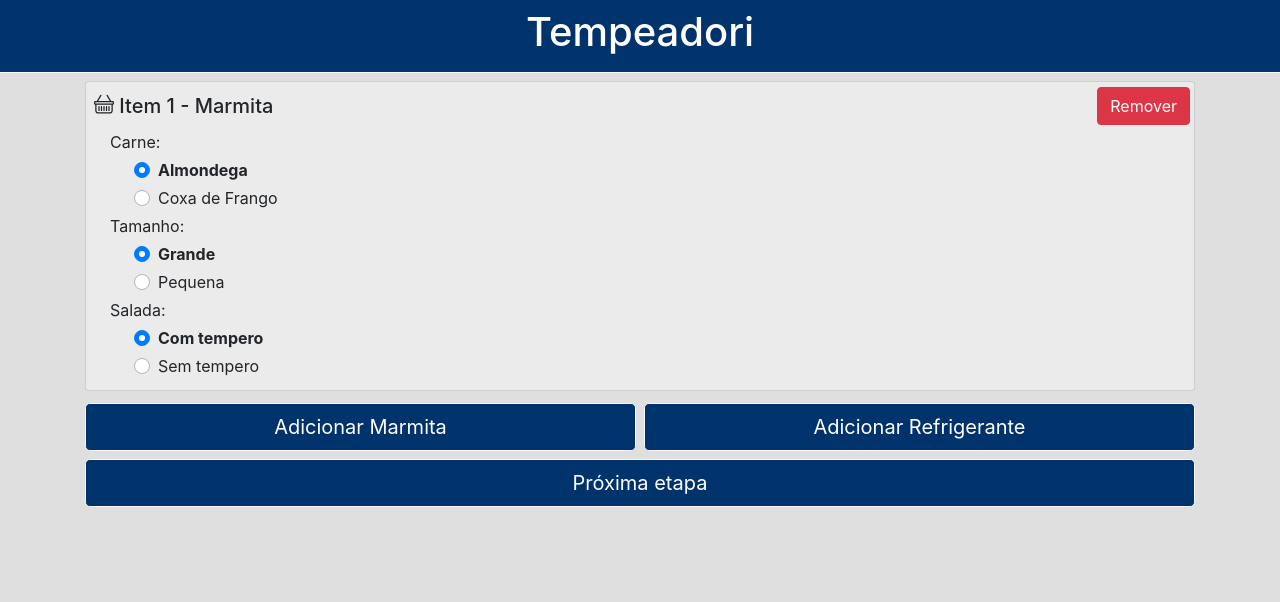
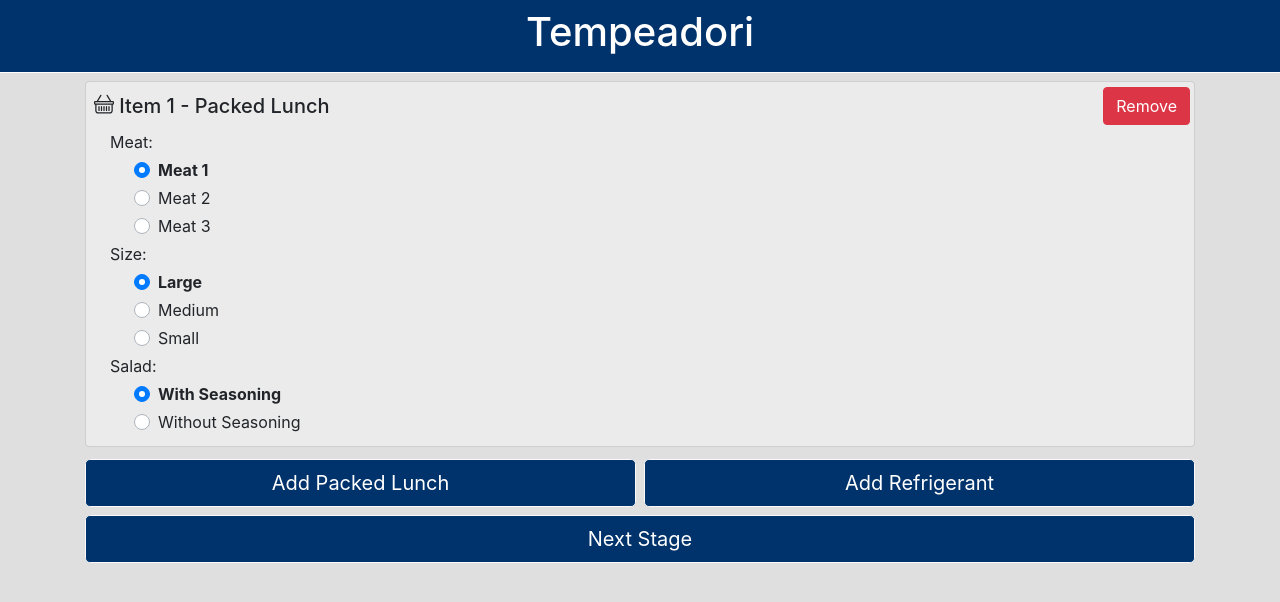
Before and after one commit to GustavoKlinfuss/Lunch-X__WebApp, a Vue app: page / in a window 1280 px wide. Shown: the top 602 px of the page. Built offline with nearby package versions, Linux system fonts and the light colour scheme; what vue-the-mask would draw is missing.

Commit message:
Renaming things and translate to english

```diff
--- a/src/App.vue
+++ b/src/App.vue
@@ -4,12 +4,12 @@
   <div class="container mt-2">
     <order-screen
       v-if="stage === StagesEnum.OrderScreen"
-      v-on:step-completed="toNextScreen()"
+      v-on:step-completed="toNextStage()"
       :orderDetails="orderDetails"/>
     <user-info-screen
       v-if="stage === StagesEnum.UserInfoScreen"
       v-on:step-completed="openModal()"
-      v-on:to-previous-screen="toPreviousScreen()"
+      v-on:to-previous-stage="toPreviousStage()"
       :userDetails="userDetails"/>
     <finish-order-modal
       :orderDetails="orderDetails"
@@ -28,6 +28,12 @@ import { OrderItemTypeEnum, StagesEnum } from './variables/enums.js'
 import axios from 'axios'
 
 export default {
+  components: {
+    OrderScreen,
+    UserInfoScreen,
+    FinishOrderModal
+  },
+
   data: function () {
     return {
       stage: StagesEnum.OrderScreen,
@@ -37,17 +43,13 @@ export default {
       userDetails: {type: Object}
     }
   },
-  components: {
-    OrderScreen,
-    UserInfoScreen,
-    FinishOrderModal
-  },
+
   methods: {
-    toPreviousScreen: function () {
+    toPreviousStage: function () {
       this.stage -= 1;
     },
 
-    toNextScreen: function () {
+    toNextStage: function () {
       this.stage += 1;
     },
 
@@ -60,15 +62,20 @@ export default {
     },
 
     finishOrder: function () {
-      axios.post('http://localhost:3000/', {userDetails: this.userDetails, orderDetails: this.orderDetails})
+      const data = {
+        userDetails: this.userDetails,
+        orderDetails: this.orderDetails
+      }
+
+      axios.post('http://localhost:3000/', data)
       .then((response) => {
         if (response.data.Success) {
-          alert("Seu pedido foi realizado! \n\n Será entregue em cerca de 30 minutos.");
+          alert("Your order has been placed! \n\n Will be delivered in approximately 30 minutes!");
         }
       })
       .catch(error => {
         console.log(error);
-        alert('Ocorreu um erro. Por favor tente novamente!')
+        alert('An error has ocurred. Please try again!')
       })
     }
   }
--- a/src/app/order-details/OrderScreen.vue
+++ b/src/app/order-details/OrderScreen.vue
@@ -15,14 +15,14 @@
 	<div class="d-flex">
 		<gt-button
 			class="w-50 mr-1"
-			text="Adicionar Marmita"
+			text="Add Packed Lunch"
 			v-on:click="addItemToOrder(OrderItemTypeEnum.PackedLunch)"/>
 		<gt-button
 			class="w-50 ml-1"
-			text="Adicionar Refrigerante"
+			text="Add Refrigerant"
 			v-on:click="addItemToOrder(OrderItemTypeEnum.Refrigerant)"/>
 	</div>
-	<gt-button text="Próxima etapa" v-on:click="finishOrder()"/>
+	<gt-button text="Next Stage" v-on:click="toNextStage()"/>
 </div>
 </template>
 
@@ -53,7 +53,7 @@ export default {
 		}
 	},
 	methods: {
-		finishOrder: function () {
+		toNextStage: function () {
 			this.$emit('step-completed', this.orderDetails);
 		},
 
@@ -65,8 +65,6 @@ export default {
 		getNewItemByItemType: function (itemType) {
 			if(itemType === OrderItemTypeEnum.PackedLunch) return this.newPackedLunch();
 			if(itemType === OrderItemTypeEnum.Refrigerant) return this.newRefrigerant();
-
-			throw "Não foi selecionado nem marmita, nem refrigerante";
 		},
 
 		newPackedLunch: function() {
--- a/src/app/order-details/packed-lunch-card/PackedLunchCard.vue
+++ b/src/app/order-details/packed-lunch-card/PackedLunchCard.vue
@@ -1,43 +1,49 @@
 <template>
-<gt-card headerIcon="basket" :index="index" headerText="Marmita" v-on:exclude-card="excludeCard()">
-  <gt-label>Carne:</gt-label>
-  <gt-radio :options="packedLunchOptions.meatOptions" v-model="item.meat"/>
+<gt-card titleIcon="basket" cardTitle="Packed Lunch" :index="index" v-on:exclude-card="excludeCard()">
+  <span>Meat:</span>
+  <gt-radio
+    :options="packedLunchOptions.meatOptions"
+    v-model="item.meat"/>
 
-  <gt-label>Tamanho:</gt-label>
-  <gt-radio :options="packedLunchOptions.sizeOptions" v-model="item.size"/>
+  <span>Size:</span>
+  <gt-radio
+    :options="packedLunchOptions.sizeOptions"
+    v-model="item.size"/>
 
-  <gt-label>Salada:</gt-label>
-  <gt-radio :options="packedLunchOptions.saladOptions" v-model="item.salad"/>
+  <span>Salad:</span>
+  <gt-radio
+    :options="packedLunchOptions.saladOptions"
+    v-model="item.salad"/>
 </gt-card>
 </template>
 
 <script>
 import GtRadio from '../../../components/GtRadio.vue'
-import GtLabel from '../../../components/GtLabel.vue'
+import GtCard from '../../../components/GtCard.vue'
 import { RestaurantMenu } from '../../../variables/enums.js'
-import GtCard from '../../../components/GtCard.vue'
 
 export default {
-  name: 'RequestCard',
   components: {
     GtRadio,
-    GtLabel,
     GtCard
   },
+
   data: function () {
     return {
       packedLunchOptions: {
         meatOptions: this.getMeatOptionsFromThisDay(),
-        sizeOptions: ['Grande', 'Pequena'],
-        saladOptions: ['Com tempero', 'Sem tempero'],
+        sizeOptions: ['Large', 'Medium', 'Small'],
+        saladOptions: ['With Seasoning', 'Without Seasoning'],
       },
       RestaurantMenu
     }
   },
+
   props: {
     item: Object,
     index: Number
   },
+
   methods: {
     getMeatOptionsFromThisDay: function() {
       const thisDayOfWeek = (new Date(Date.now())).getDay();
--- a/src/app/order-details/refrigerant-card/RefrigerantCard.vue
+++ b/src/app/order-details/refrigerant-card/RefrigerantCard.vue
@@ -1,37 +1,46 @@
 <template>
-<gt-card headerIcon="cup-straw" :index="index" headerText="Refrigerante" v-on:exclude-card="excludeCard()">
-  <gt-label>Opção:</gt-label>
-  <gt-radio :options="refrigerantOptions.refrigerantTypeOptions" v-model="item.refrigerantType"/>
+<gt-card
+  titleIcon="cup-straw"
+  :index="index"
+  cardTitle="Refrigerant"
+  v-on:exclude-card="excludeCard()"
+>
+  <span>Option:</span>
+  <gt-radio
+    :options="refrigerantOptions.refrigerantTypeOptions"
+    v-model="item.refrigerantType"/>
 
-  <gt-label>Tamanho:</gt-label>
-  <gt-radio :options="refrigerantOptions.refrigerantSizeOptions" v-model="item.refrigerantSize"/>
+  <span>Size:</span>
+  <gt-radio
+    :options="refrigerantOptions.refrigerantSizeOptions"
+    v-model="item.refrigerantSize"/>
 </gt-card>
 </template>
 
 <script>
 import GtRadio from '../../../components/GtRadio.vue'
-import GtLabel from '../../../components/GtLabel.vue'
 import GtCard from '../../../components/GtCard.vue'
 
 export default {
-  name: 'RequestCard',
   components: {
     GtRadio,
-    GtLabel,
     GtCard
   },
+
   data: function () {
     return {
       refrigerantOptions: {
-        refrigerantTypeOptions: ['Coca-cola', 'Fanta laranja', 'Sprite', 'Guaraná Kuat'],
-        refrigerantSizeOptions: ['300ml', '600ml', '1 litro', '2 litros']
+        refrigerantTypeOptions: ['Refrigerant 1', 'Refrigerant 2', 'Refrigerant 3', 'Refrigerant 4'],
+        refrigerantSizeOptions: ['Size 1', 'Size 2', 'Size 3']
       }
     }
   },
+
   props: {
     item: Object,
     index: Number
   },
+
   methods: {
     excludeCard: function () {
       this.$emit('exclude-card', this.index)
--- a/src/app/user-details/UserInfoScreen.vue
+++ b/src/app/user-details/UserInfoScreen.vue
@@ -2,18 +2,47 @@
 <b-form v-on:submit="onSubmit">
   <div class="d-flex flex-column">
     <div class="card px-3 pt-2 mb-2">
-      <h5>Dados para contato e entrega</h5>
-      <gt-input label="Nome:" required v-model="userDetails.name"/>
-      <gt-input label="Rua:" required  v-model="userDetails.addressStreet"/>
+      <h5>Data to contact and delivery</h5>
+
+      <gt-input
+        label="Name:"
+        v-model="userDetails.name"
+        required/>
+
+      <gt-input
+        label="Street:"
+        v-model="userDetails.addressStreet"
+        required/>
+
       <div class="d-flex">
-        <gt-input type="number" class="w-50 mr-1" label="Número:" required v-model="userDetails.addressNumber"/>
-        <gt-input class="w-50 ml-1" label="Complemento:" v-model="userDetails.addressComplement"/>
+        <gt-input
+          class="w-50 mr-1"
+          label="Number:"
+          v-model="userDetails.addressNumber"
+          type="number"
+          required/>
+
+        <gt-input
+          class="w-50 ml-1"
+          label="Complement:"
+          v-model="userDetails.addressComplement"/>
       </div>
-      <gt-input type="phone" label="Telefone:" required v-model="userDetails.phone"/>
+
+      <gt-input
+        label="Phone:"
+        v-model="userDetails.phone"
+        type="phone"
+        required/>
     </div>
     <div class="d-flex">
-      <gt-button class="back-button" icon="arrow-left" v-on:click="toPreviousScreen()"/>
-      <gt-button class="w-100 ml-1" type="submit" text="Próxima etapa"/>
+      <gt-button
+        class="back-button"
+        icon="arrow-left"
+        v-on:click="toPreviousStage()"/>
+      <gt-button
+        class="w-100 ml-1"
+        type="submit"
+        text="Next Stage"/>
     </div>
   </div>
 </b-form>
@@ -28,6 +57,7 @@ export default {
     GtButton,
     GtInput
   },
+
   props: {
     userDetails: {
       name: String,
@@ -37,6 +67,7 @@ export default {
       phone: String
     }
   },
+
   methods: {
     finishUserDetails: function () {
       this.$emit('step-completed', this.userDetails);
@@ -47,8 +78,8 @@ export default {
       this.finishUserDetails();
     },
 
-    toPreviousScreen: function() {
-      this.$emit('to-previous-screen');
+    toPreviousStage: function() {
+      this.$emit('to-previous-stage');
     }
   }
 }
--- a/src/components/GtCard.vue
+++ b/src/components/GtCard.vue
@@ -2,10 +2,18 @@
 <div class="card pb-2 mb-2">
   <div class="p-1 d-flex justify-content-between">
     <h5 class="my-2 ml-1">
-      <b-icon :icon="headerIcon" shift-v="2"></b-icon>
-      Item {{index + 1}} - {{ headerText }}
+      <b-icon
+        :icon="titleIcon"
+        shift-v="2"></b-icon>
+      Item {{index + 1}} - {{ cardTitle }}
     </h5>
-    <gt-remove-button v-on:click="excludeCard()"/>
+    <b-button
+      class="align-self-center"
+      variant="danger"
+      v-on:click="excludeCard()"
+    >
+      Remove
+    </b-button>
   </div>
   <div class="ml-4">
     <slot></slot>
@@ -14,19 +22,15 @@
 </template>
 
 <script>
-import GtRemoveButton from '../components/GtRemoveButton.vue'
 
 export default {
-  components: {
-    GtRemoveButton
-  },
-
   props: {
     order: Object,
     index: Number,
-    headerIcon: String,
-    headerText: String
+    titleIcon: String,
+    cardTitle: String
   },
+
   methods: {
     excludeCard: function () {
       this.$emit('exclude-card');
--- a/src/components/GtLabel.vue
+++ /dev/null
@@ -1,19 +0,0 @@
-<template>
-<label>
-  <span>
-    <slot></slot>
-  </span>
-</label>
-</template>
-
-<script>
-
-export default {
-}
-</script>
-
-<style scoped>
-label {
-  margin: 0px;
-}
-</style>
--- a/src/components/GtRemoveButton.vue
+++ /dev/null
@@ -1,28 +0,0 @@
-<template>
-<b-button
-  class="align-self-center"
-  variant="danger"
-  v-on:click="click()"
-  >
-  <div class="d-flex aligh-items-center">
-    <!-- <b-icon icon="trash" shift-v="-2" shift-h="-3"></b-icon> -->
-    <span>Remover</span>
-  </div>
-</b-button>
-</template>
-
-<script>
-export default {
-  methods: {
-    click() {
-      this.$emit('click');
-    }
-  }
-}
-</script>
-
-<style scoped>
-/* .remove-button { */
-  /* height: 40px; */
-/* } */
-</style>
--- a/src/variables/enums.js
+++ b/src/variables/enums.js
@@ -10,11 +10,11 @@ export const StagesEnum = Object.freeze({
 });
 
 export const RestaurantMenu = Object.freeze({
-  0: ["Domingo não tem pedido 01", "Domingo não tem pedido 02", "Domingo não tem pedido 03"],
-  1: ["Frango", "Bife"],
-  2: ["Costela", "Pernil"],
-  3: ["Almondega", "Coxa de Frango"],
-  4: ["Frango ao molho branco", "Bife a milanesa"],
-  5: ["Peixe", "Frango xadrez"],
-  6: ["Feijoada", "Strogonoff de Frango"]
+  0: ["Meat 1", "Meat 2", "Meat 3"], // Sunday
+  1: ["Meat 1", "Meat 2", "Meat 3"], // Monday
+  2: ["Meat 1", "Meat 2", "Meat 3"], // Tuesday
+  3: ["Meat 1", "Meat 2", "Meat 3"], // Wednesday
+  4: ["Meat 1", "Meat 2", "Meat 3"], // Thursday
+  5: ["Meat 1", "Meat 2", "Meat 3"], // Friday
+  6: ["Meat 1", "Meat 2", "Meat 3"]  // Saturday
 })
```
Also changed, not shown: src/app/finish-order-modal/FinishOrderModal.vue (+17 -17 lines).
